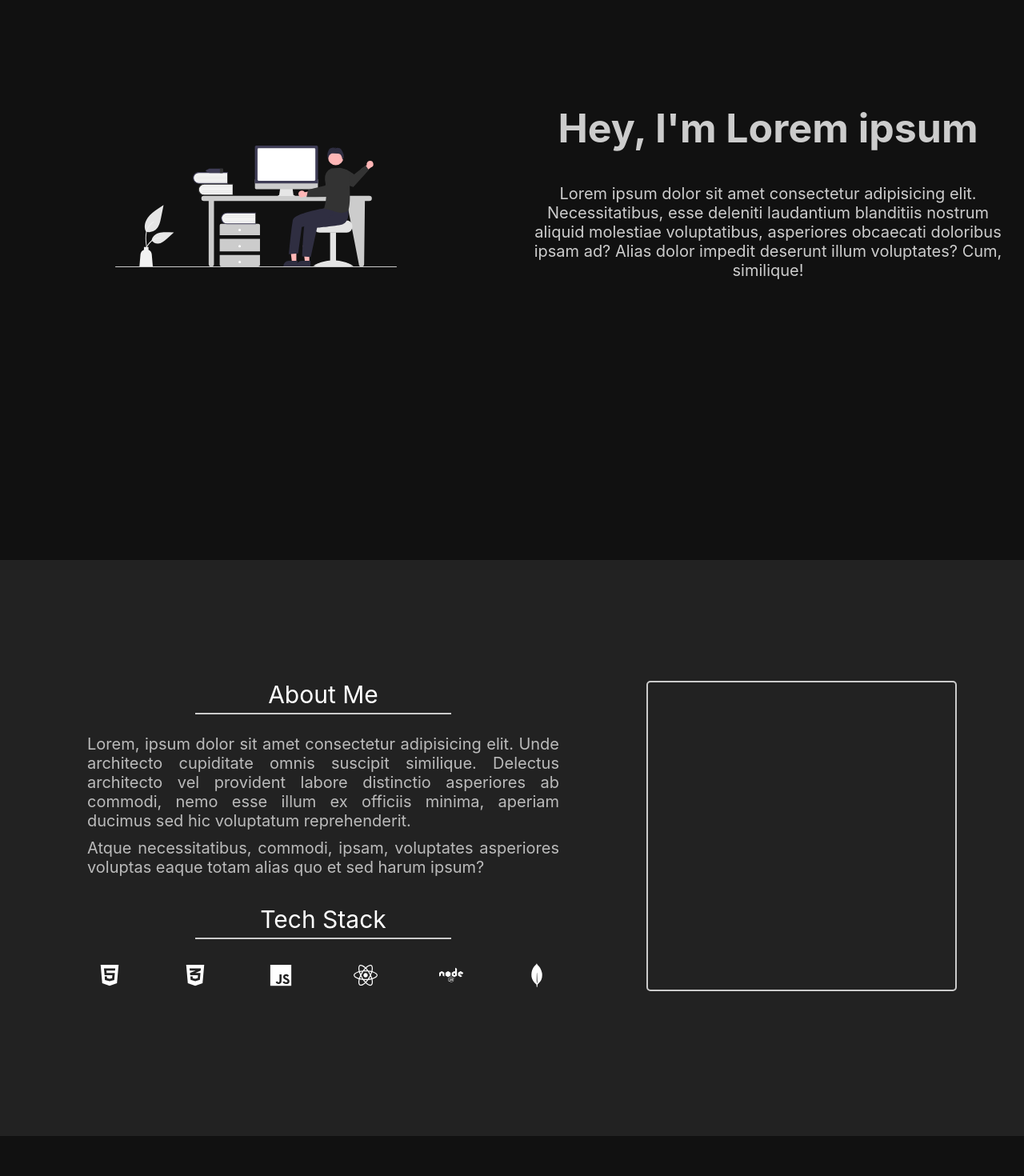
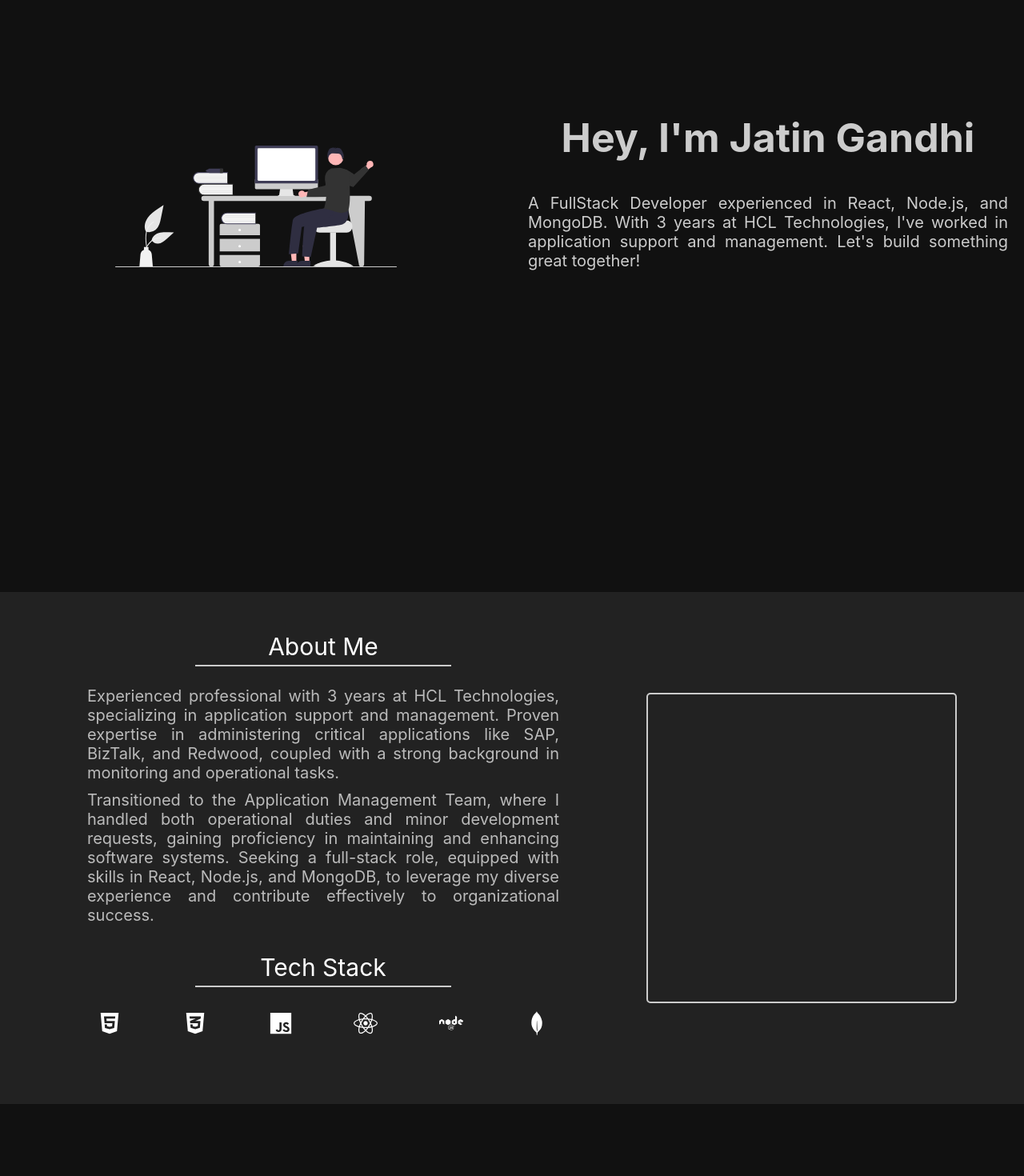
Before and after one commit to jatingandhidev/Portfolio, a React (Create React App) app: page / in a window 1280 px wide. Shown: the part 140-1610 px from the top of the page at 80% size. Built offline with nearby package versions, Linux system fonts and the light colour scheme.

Commit message:
added some content

```diff
--- a/src/Components/AboutLeft/index.js
+++ b/src/Components/AboutLeft/index.js
@@ -9,14 +9,18 @@ const AboutLeft = () => {
       <div className="about-heading">About Me</div>
       <div className="about-content">
         <div>
-          Lorem, ipsum dolor sit amet consectetur adipisicing elit. Unde
-          architecto cupiditate omnis suscipit similique. Delectus architecto
-          vel provident labore distinctio asperiores ab commodi, nemo esse illum
-          ex officiis minima, aperiam ducimus sed hic voluptatum reprehenderit.
+          Experienced professional with 3 years at HCL Technologies,
+          specializing in application support and management. Proven expertise
+          in administering critical applications like SAP, BizTalk, and Redwood,
+          coupled with a strong background in monitoring and operational tasks.
         </div>
         <div>
-          Atque necessitatibus, commodi, ipsam, voluptates asperiores voluptas
-          eaque totam alias quo et sed harum ipsum?
+          Transitioned to the Application Management Team, where I handled both
+          operational duties and minor development requests, gaining proficiency
+          in maintaining and enhancing software systems. Seeking a full-stack
+          role, equipped with skills in React, Node.js, and MongoDB, to leverage
+          my diverse experience and contribute effectively to organizational
+          success.
         </div>
       </div>
 
--- a/src/Components/HomeRight/index.js
+++ b/src/Components/HomeRight/index.js
@@ -3,12 +3,11 @@ import './styles.css'
 const HomeRight = () => {
   return (
     <div>
-      <h1>Hey, I'm Lorem ipsum</h1>
+      <h1>Hey, I'm Jatin Gandhi</h1>
       <p>
-        Lorem ipsum dolor sit amet consectetur adipisicing elit. Necessitatibus,
-        esse deleniti laudantium blanditiis nostrum aliquid molestiae
-        voluptatibus, asperiores obcaecati doloribus ipsam ad? Alias dolor
-        impedit deserunt illum voluptates? Cum, similique!
+        A FullStack Developer experienced in React, Node.js, and MongoDB. With 3
+        years at HCL Technologies, I've worked in application support and
+        management. Let's build something great together!
       </p>
     </div>
   )
--- a/src/Components/HomeRight/styles.css
+++ b/src/Components/HomeRight/styles.css
@@ -10,7 +10,7 @@
 .home-right p {
   max-width: 600px;
   text-wrap: wrap;
-  text-align: center;
+  text-align: justify;
   font-size: var(--font-small);
   padding: 20px;
 }
--- a/src/Pages/About/styles.css
+++ b/src/Pages/About/styles.css
@@ -7,7 +7,7 @@
 }
 
 .about-container .inner-container {
-  height: 90vh;
+  min-height: 80vh;
   width: 100%;
   background-color: var(--primary-color-2);
   display: flex;
@@ -21,5 +21,5 @@
   aspect-ratio: 1;
   border: 2px solid var(--secondary-color-2);
   border-radius: 5px;
-  margin-bottom: 30px;
+  margin: 30px 0;
 }
--- a/src/Pages/ContactForm/styles.css
+++ b/src/Pages/ContactForm/styles.css
@@ -24,8 +24,6 @@
 }
 
 .contact-form {
-  display: flex;
-  justify-content: center;
   margin-top: 50px;
 }
 
```
